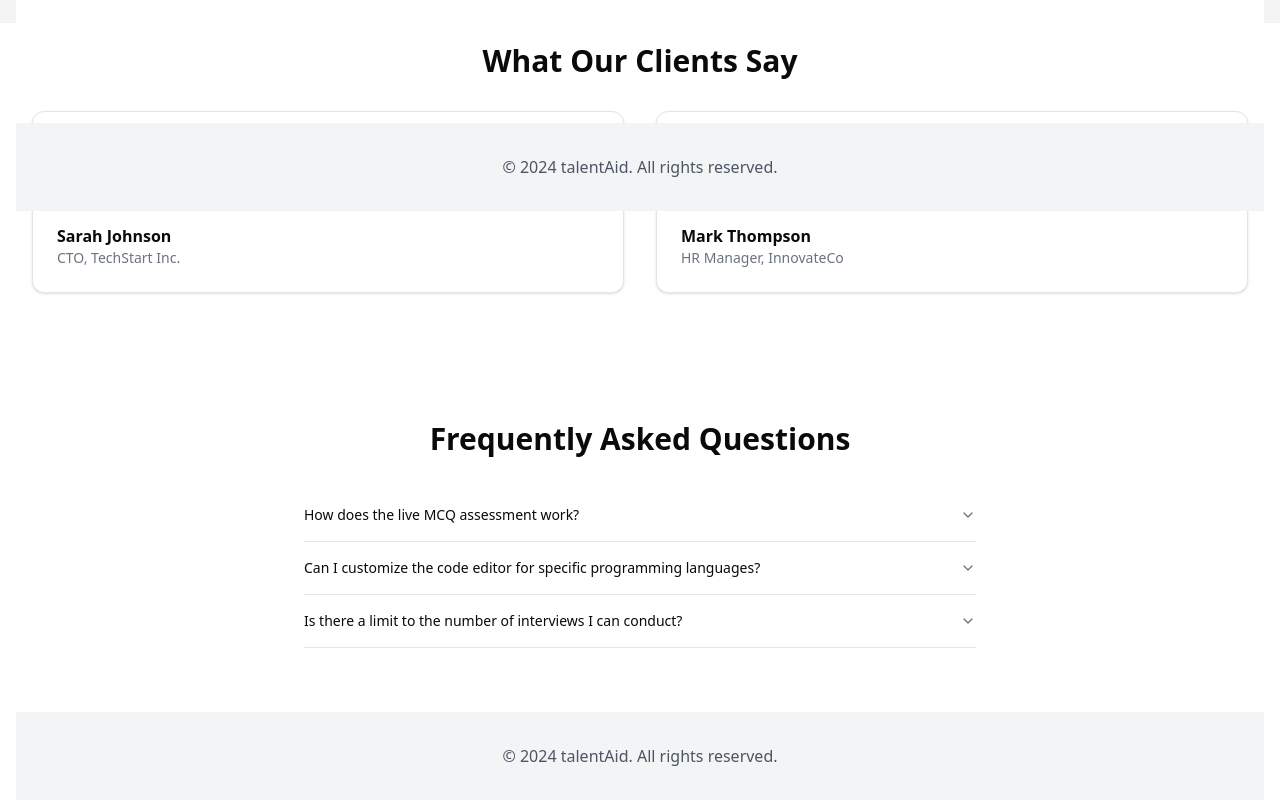
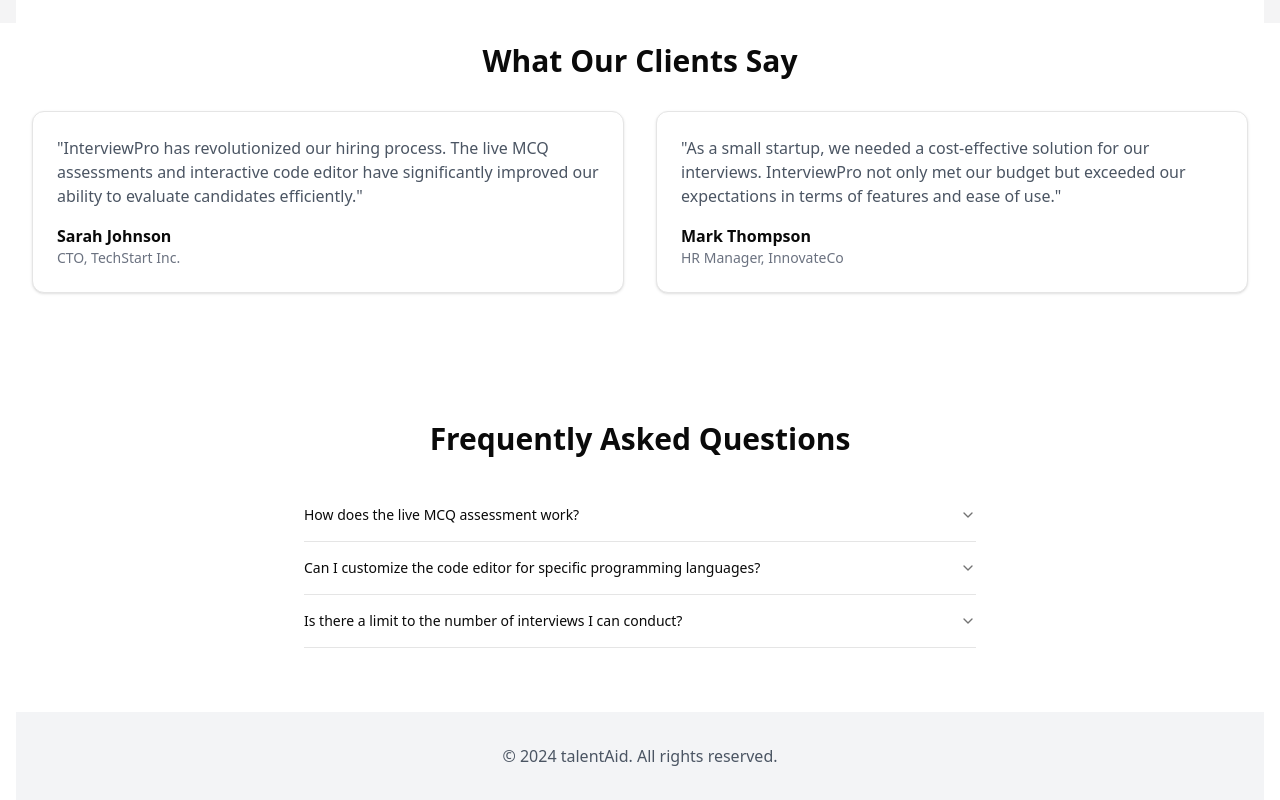
Before and after one commit to hustlerZzZ/talentIQ, a React (Vite) app in the folder frontend/: page / in a window 1280 px wide. Shown: the part 777-1577 px from the top of the page. Built offline with nearby package versions, Linux system fonts and the light colour scheme; no server answers.

Commit message:
fixed the frontend

```diff
--- a/frontend/src/components/Layout.tsx
+++ b/frontend/src/components/Layout.tsx
@@ -1,13 +1,13 @@
 import { Outlet } from "react-router-dom";
 import Header from "./Header.tsx";
-import Footer from "./Footer.tsx";
+// import Footer from "./Footer.tsx";
 
 function Layout() {
   return (
     <div className="bg-zinc-100 p-4 h-screen grid grid-rows-[auto_1fr]">
       <Header />
       <Outlet />
-      <Footer />
+      {/*<Footer />*/}
     </div>
   );
 }
--- a/frontend/src/pages/Landing/Home.tsx
+++ b/frontend/src/pages/Landing/Home.tsx
@@ -22,8 +22,8 @@ export default function InterviewPlatform() {
         <FeaturesSection />
         <TestimonialsSection />
         <FAQSection />
+        <Footer />
       </main>
-      <Footer />
     </div>
   );
 }
--- a/frontend/src/pages/Pricing/Pricing.tsx
+++ b/frontend/src/pages/Pricing/Pricing.tsx
@@ -1,6 +1,12 @@
 import { Check } from "lucide-react";
 import { Button } from "../../components/ui/button";
-import { Card, CardContent, CardHeader, CardTitle } from "../../components/ui/card";
+import {
+  Card,
+  CardContent,
+  CardHeader,
+  CardTitle,
+} from "../../components/ui/card";
+import Footer from "../../components/Footer.tsx";
 
 export default function PricingSection() {
   const pricingPlans = [
@@ -25,20 +31,10 @@ export default function PricingSection() {
       ],
       isPopular: true,
     },
-    // {
-    //   title: "Enterprise",
-    //   price: "Custom",
-    //   features: [
-    //     "Unlimited users",
-    //     "Custom MCQ assessments",
-    //     "Advanced code editor",
-    //     "Priority support",
-    //   ],
-    //   isPopular: false,
-    // },
   ];
 
   return (
+    <>
       <section className="py-16">
         <div className="container mx-auto px-4">
           <h2 className="text-3xl font-bold text-center mb-8">Pricing Plans</h2>
@@ -79,5 +75,7 @@ export default function PricingSection() {
           </div>
         </div>
       </section>
+      <Footer />
+    </>
   );
 }
```
Lines whose indentation alone changed are shown as unchanged.
